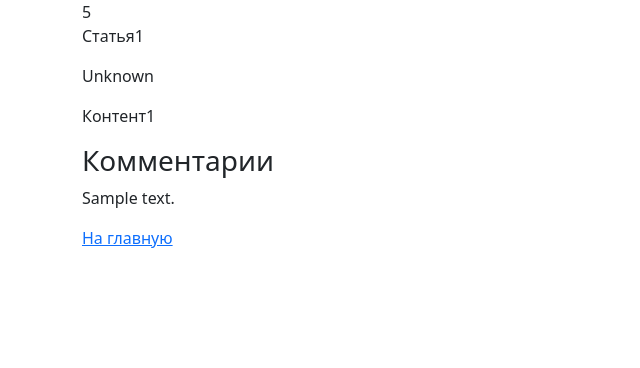
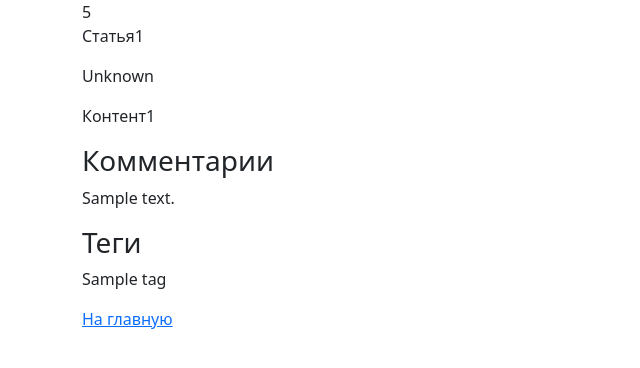
Before and after one commit to shakir76/Python_homework70, a Django app: page /article/1/ in a window 1280 px wide. Shown: the part 56-424 px from the top of the page, without its empty margins (0-640 px from the left). Run offline with Django 4.2, Linux system fonts and the light colour scheme; data comes from the database, SQL or seed files in the repository; tables that the repository leaves empty hold one stand-in row (values such as "Sample post").

Commit message:
добавили в создание и редактирование статьи теги

```diff
--- a/source/webapp/templates/article_view.html
+++ b/source/webapp/templates/article_view.html
@@ -30,6 +30,12 @@
     {% empty %}
         <p>Комментариев нет</p>
     {% endfor %}
+    <h3>Теги</h3>
+    {% for tag in article.tags.all %}
+            <p>{{ tag.name }}</p>
+    {% empty %}
+        <p>Тэгов нет</p>
+    {% endfor %}
     <a href="{% url "index" %}">На главную</a>
 
     <div class="modal fade" id="articleDeleteModal" tabindex="-1" aria-labelledby="exampleModalLabel"
--- a/source/webapp/views.py
+++ b/source/webapp/views.py
@@ -43,10 +43,12 @@ def create_article(request):
     else:
         form = ArticleForm(data=request.POST)
         if form.is_valid():
+            tags = form.cleaned_data.pop("tags")
             title = form.cleaned_data.get("title")
             author = form.cleaned_data.get("author")
             content = form.cleaned_data.get("content")
             new_article = Article.objects.create(title=title, author=author, content=content)
+            new_article.tags.set(tags)
             return redirect("article_view", pk=new_article.pk)
         return render(request, "create.html", {"form": form})
 
@@ -57,12 +59,14 @@ def update_article(request, pk):
         form = ArticleForm(initial={
             "title": article.title,
             "author": article.author,
-            "content": article.content
+            "content": article.content,
+            "tags": article.tags.all()
         })
         return render(request, "update.html", {"form": form})
     else:
         form = ArticleForm(data=request.POST)
         if form.is_valid():
+            article.tags.set(form.cleaned_data.pop("tags"))
             article.title = form.cleaned_data.get("title")
             article.author = form.cleaned_data.get("author")
             article.content = form.cleaned_data.get("content")
```
